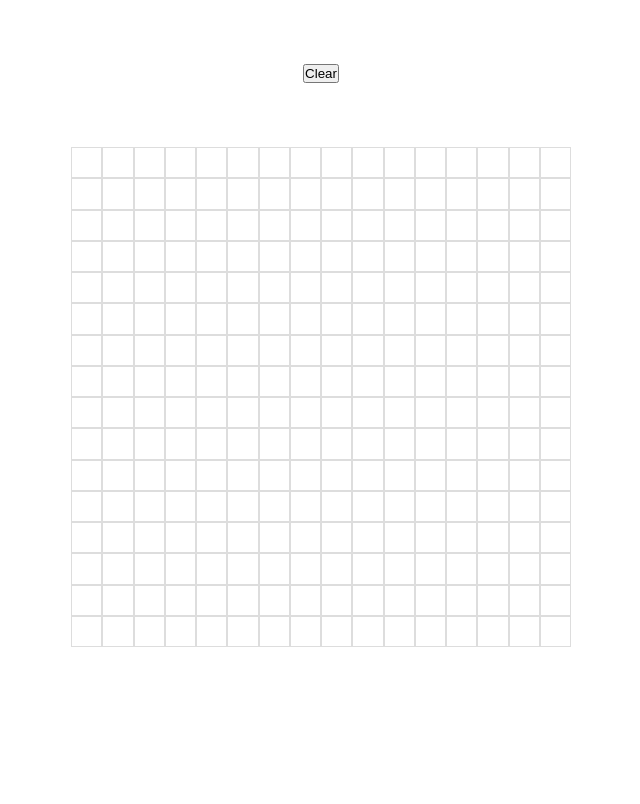
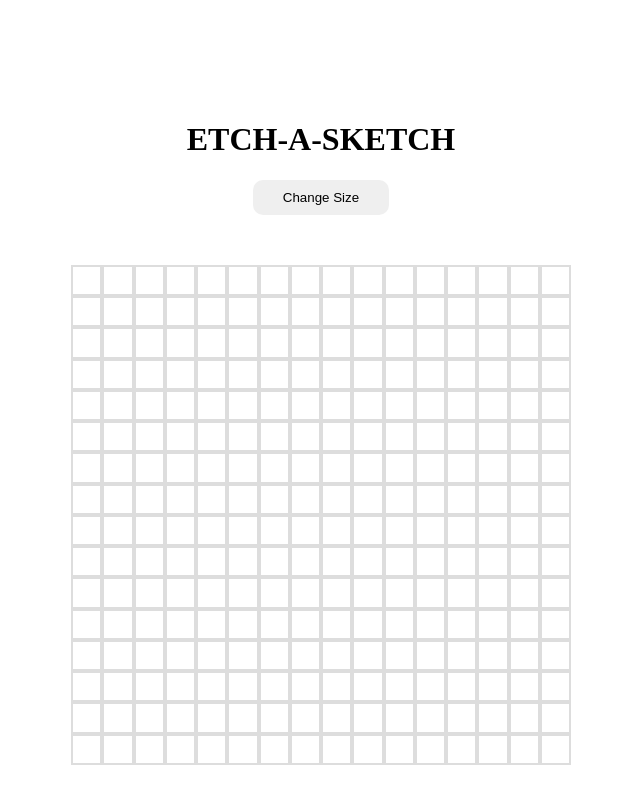
Before and after one commit to hrj0903/etch-a-sketch, a plain HTML site: page index.html in a window 1280 px wide. Shown: the whole page, without its empty margins (319-959 px from the left). Drawn offline with Linux system fonts and the light colour scheme.

Commit message:
Add styles in styles.css and Refactor code in main.js

```diff
--- a/index.html
+++ b/index.html
@@ -1,13 +1,17 @@
 <!DOCTYPE html>
 <html lang="en">
+
 <head>
   <meta charset="UTF-8" />
   <meta http-equiv="X-UA-Compatible" content="IE=edge" />
   <meta name="viewport" content="width=device-width, initial-scale=1.0" />
-    <link rel="stylesheet" href="style.css" />
   <title>ETCH-A-SKETCH</title>
+  <link rel="stylesheet" href="styles.css" />
+  <script defer src="main.js"></script>
 </head>
+
 <body>
-    <script src="script.js"></script>
+  <h1>ETCH-A-SKETCH</h1>
 </body>
+
 </html>
--- /dev/null
+++ b/main.js
@@ -0,0 +1,44 @@
+const container = document.createElement('div');
+const button = document.createElement('button');
+
+container.classList.add('container');
+button.textContent = 'Change Size';
+
+document.body.appendChild(container);
+document.body.insertBefore(button, container);
+
+const makeGrid = (size) => {
+  for (let i = 0; i < size * size; i++) {
+    container.style.gridTemplateColumns = `repeat(${size}, 1fr)`;
+    container.style.gridTemplateRows = `repeat(${size}, 1fr)`;
+    const square = document.createElement('div');
+    square.classList.add('grid-item');
+    square.addEventListener('mouseover', changeColor);
+    container.appendChild(square);
+  }
+};
+
+const changeColor = (e) => {
+  const rgbR = Math.floor(Math.random() * 256);
+  const rgbG = Math.floor(Math.random() * 256);
+  const rgbB = Math.floor(Math.random() * 256);
+  e.target.style.backgroundColor = `rgb(${rgbR},${rgbG},${rgbB})`;
+};
+
+const changeSize = () => {
+  const size = parseInt(prompt('100을 넘지 않는 숫자를 입력하세요.'));
+  if (size > 100) {
+    alert('100보다 큰 사이즈를 입력하셨어요. 다시 입력하세요.');
+    changeSize();
+  } else {
+    const gridArray = Array.from(container.childNodes);
+    gridArray.forEach((element) => {
+      container.removeChild(element);
+    });
+    makeGrid(size);
+  }
+};
+
+button.addEventListener('click', changeSize);
+
+makeGrid(16);
--- a/script.js
+++ /dev/null
@@ -1,44 +0,0 @@
-const container = document.createElement("div");
-container.classList.add("container");
-const button = document.createElement("button");
-
-button.textContent = "Clear";
-
-document.body.prepend(container);
-document.body.prepend(button);
-
-button.addEventListener("click", changeSize);
-makeGrid(16);
-
-function makeGrid(size) {
-  for (let i = 0; i < size * size; i++) {
-    container.style.gridTemplateColumns = `repeat(${size}, 1fr)`;
-    container.style.gridTemplateRows = `repeat(${size}, 1fr)`;
-
-    const square = document.createElement("div");
-    square.addEventListener("mouseover", changeColor);
-    container.appendChild(square).classList = "grid-item";
-  }
-}
-
-function changeColor(e) {
-  const rgbR = Math.floor(Math.random() * 256);
-  const rgbG = Math.floor(Math.random() * 256);
-  const rgbB = Math.floor(Math.random() * 256);
-  e.target.style.backgroundColor = `rgb(${rgbR},${rgbG},${rgbB})`;
-}
-
-function changeSize() {
-  const size = parseInt(prompt("100을 넘지 않는 숫자를 입력하세요."));
-
-  if (size > 100) {
-    alert("100보다 큰 사이즈를 입력하셨어요. 다시 입력하세요.");
-    changeSize();
-  } else {
-    const gridArray = Array.from(container.childNodes);
-    gridArray.forEach((element) => {
-      container.removeChild(element);
-    });
-    makeGrid(size);
-  }
-}
--- a/style.css
+++ /dev/null
@@ -1,18 +0,0 @@
-* {
-  box-sizing: border-box;
-  margin: 0;
-  padding: 0;
-}
-body {
-  text-align: center;
-  padding-top: 5%;
-}
-.container {
-  margin: 5% auto;
-  display: grid;
-  max-width: 500px;
-  min-height: 500px;
-}
-.grid-item {
-  border: 1px solid #ddd;
-}
--- /dev/null
+++ b/styles.css
@@ -0,0 +1,29 @@
+body {
+	margin: 0;
+	padding: 0;
+	text-align: center;
+}
+h1 {
+	padding-top: 100px;
+}
+.container {
+	margin: 50px auto;
+	display: grid;
+	max-width: 500px;
+	min-height: 500px;
+}
+
+.grid-item {
+	border: 2px solid #ddd;
+}
+
+button {
+	padding: 10px 30px;
+	border: none;
+	border-radius: 10px;
+	cursor: pointer;
+}
+
+button:hover {
+	background-color: antiquewhite;
+}
```
Lines whose indentation alone changed are shown as unchanged.
